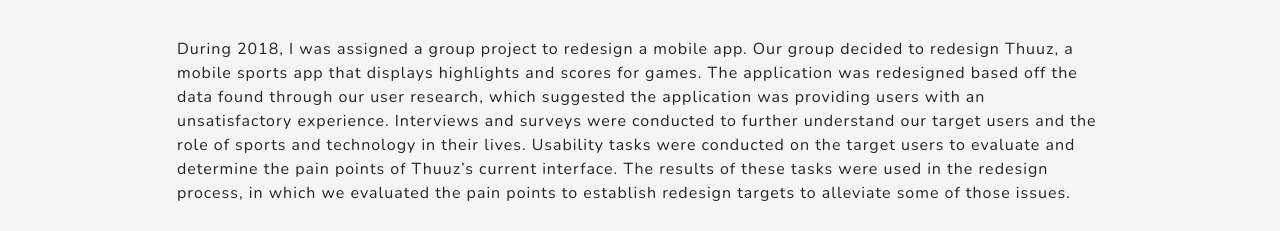
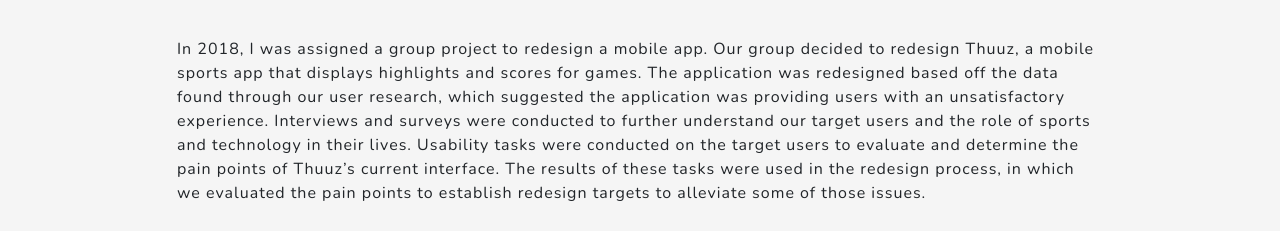
Before and after one commit to alicianunez/alicianunez.github.io, a plain HTML site: page thuuz.html in a window 1280 px wide. Shown: the part 569-800 px from the top of the page. Drawn offline with nearby package versions, Linux system fonts and the light colour scheme.

Commit message:
Update thuuz.html

```diff
--- a/thuuz.html
+++ b/thuuz.html
@@ -66,7 +66,7 @@
                     <div class="row">
                             <div class="col-md-10 offset-md-1">
                               <div>
-                                <p class="section-content">During 2018, I was assigned a group project to redesign a mobile app. Our group decided to redesign Thuuz, a mobile sports app that displays highlights and scores for games. The application was redesigned based off the data found through our user research, which suggested the application was providing users with an unsatisfactory experience. Interviews and surveys were conducted to further understand our target users and the role of sports and technology in their lives. Usability tasks were conducted on the target users to evaluate and determine the pain points of Thuuz’s current interface. The results of these tasks were used in the redesign process, in which we evaluated the pain points to establish redesign targets to alleviate some of those issues.</p>
+                                <p class="section-content">In 2018, I was assigned a group project to redesign a mobile app. Our group decided to redesign Thuuz, a mobile sports app that displays highlights and scores for games. The application was redesigned based off the data found through our user research, which suggested the application was providing users with an unsatisfactory experience. Interviews and surveys were conducted to further understand our target users and the role of sports and technology in their lives. Usability tasks were conducted on the target users to evaluate and determine the pain points of Thuuz’s current interface. The results of these tasks were used in the redesign process, in which we evaluated the pain points to establish redesign targets to alleviate some of those issues.</p>
                               </div>
                             </div>
                           </div>
```
